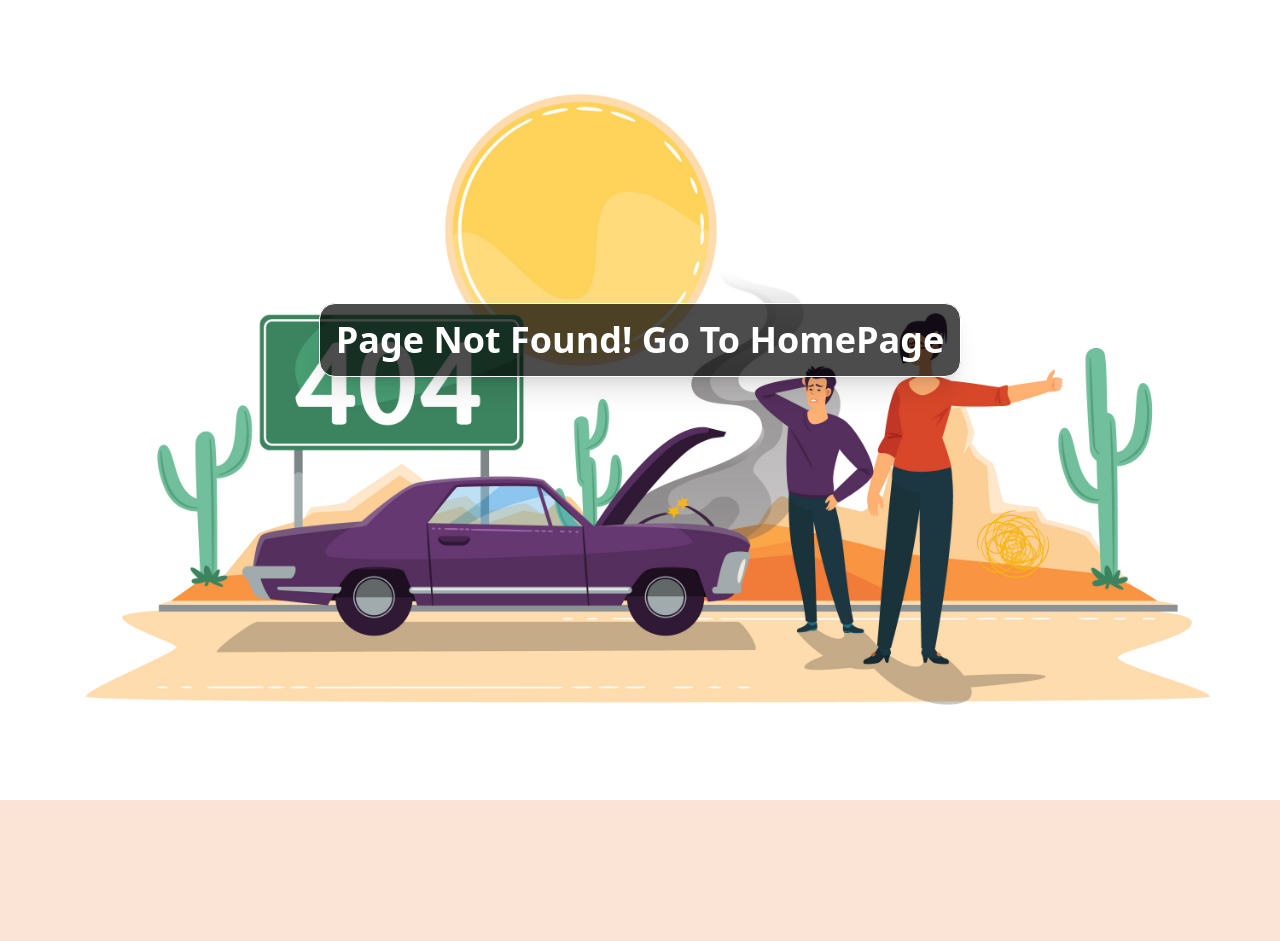
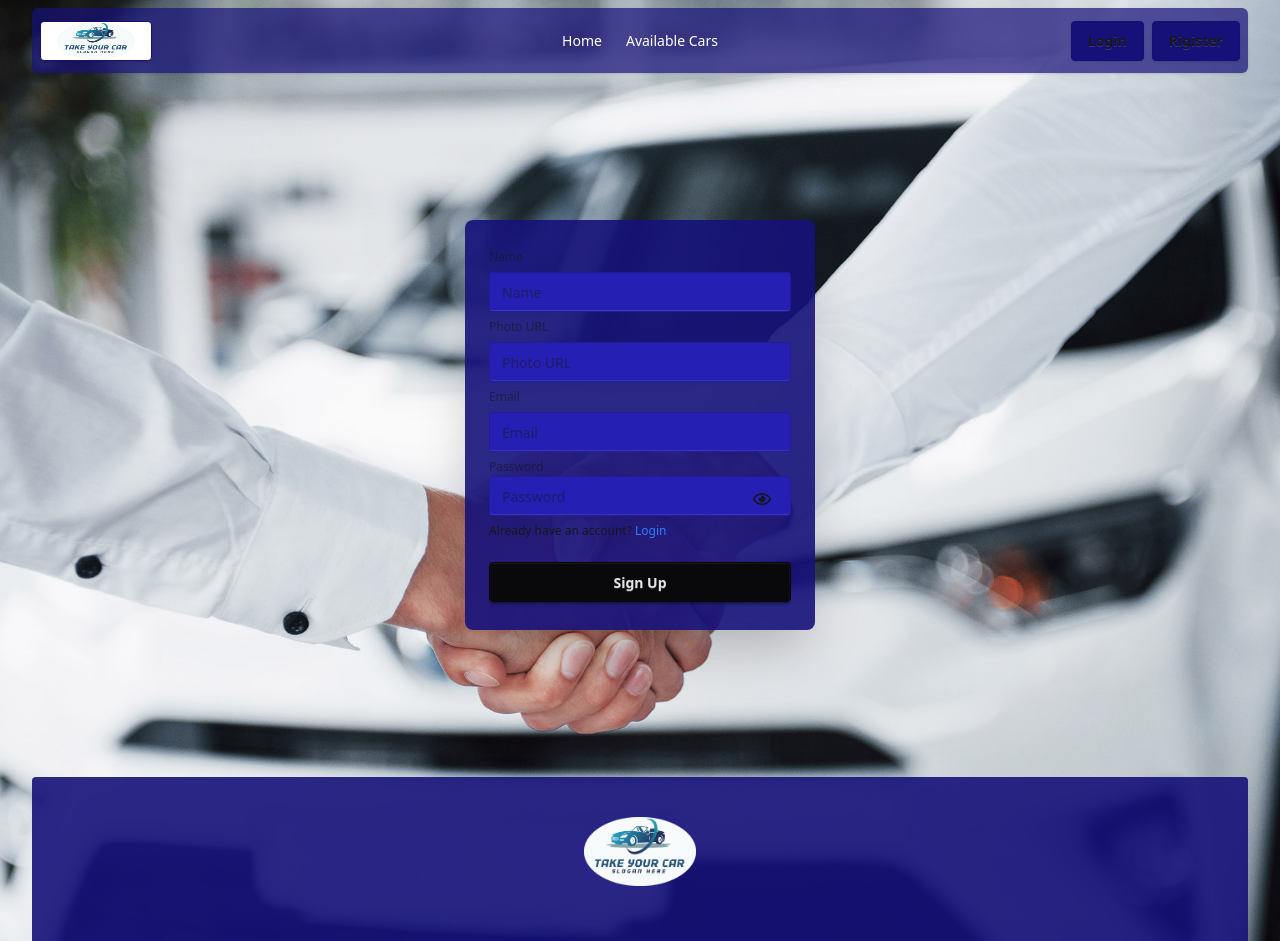
Before and after one commit to grashik99/car-rental-service-client, a React (Vite) app: page /register in a window 1280 px wide. Before the commit this address had no page. Shown: the top 941 px of the page. Before the commit the page ends 800 px from the top, so only its background shows below. Built offline with nearby package versions, Linux system fonts and the light colour scheme; no server answers.

Commit message:
Navbar section done

```diff
--- a/package.json
+++ b/package.json
@@ -14,6 +14,7 @@
     "firebase": "^11.8.1",
     "react": "^19.1.0",
     "react-dom": "^19.1.0",
+    "react-icons": "^5.5.0",
     "react-router": "^7.6.2",
     "tailwindcss": "^4.1.8"
   },
--- /dev/null
+++ b/src/components/register/Register.jsx
@@ -0,0 +1,106 @@
+import { use, useState } from "react";
+import { FaRegEye, FaRegEyeSlash } from "react-icons/fa";
+import { Link } from "react-router";
+import { AuthContext } from "../../context/AuthContext";
+
+const Register = () => {
+  const { createUserWithEmail, updateUser } = use(AuthContext);
+
+  const [showPass, setShowPass] = useState(false);
+  const handleSignUp = (e) => {
+    e.preventDefault();
+    const form = e.target;
+    const name = form.name.value;
+    const photo = form.photo.value;
+    const email = form.email.value;
+    const password = form.password.value;
+    // createNewUser.
+    createUserWithEmail(email, password)
+      .then((userCredential) => {
+        const user = userCredential.user;
+        const updateInfo = { displayName: name, photoURL: photo };
+        updateUser(updateInfo)
+          .then(() => {
+            // Profile updated!
+            // ...
+          })
+          .catch((error) => {
+            // An error occurred
+            // ...
+          });
+      })
+      .catch((error) => {
+        const errorCode = error.code;
+        const errorMessage = error.message;
+        // ..
+      });
+  };
+
+  const showPassword = () => {
+    setShowPass(!showPass);
+  };
+
+  return (
+    <div className="flex items-center justify-center h-[80vh]">
+      <div className="card bg-base-200/90 w-10/12 md:w-fit md:min-w-[350px] shrink-0 shadow-2xl">
+        <div className="card-body">
+          <form onSubmit={handleSignUp} className="fieldset">
+            <label className="label">Name</label>
+            <input
+              type="text"
+              className="input"
+              placeholder="Name"
+              name="name"
+              required
+            />
+
+            <label className="label">Photo URL</label>
+            <input
+              type="url"
+              className="input"
+              placeholder="Photo URL"
+              name="photo"
+              required
+            />
+
+            <label className="label">Email</label>
+            <input
+              type="email"
+              className="input"
+              placeholder="Email"
+              name="email"
+              required
+            />
+            <div className="relative z-50">
+              <label className="label">Password</label>
+              <input
+                type={showPass ? "text" : "password"}
+                className="input"
+                placeholder="Password"
+                name="password"
+                required
+              />
+              <div className="absolute right-5 top-1/2 text-lg z-10">
+                <button type="button" onClick={showPassword}>
+                  {showPass ? <FaRegEyeSlash /> : <FaRegEye />}
+                </button>
+              </div>
+            </div>
+            <div>
+              <p>
+                Already have an account?{" "}
+                <Link to="/signin" className="text-blue-500 link link-hover">
+                  Login
+                </Link>
+              </p>
+            </div>
+            <button type="submit" className="btn btn-neutral mt-4">
+              Sign Up
+            </button>
+          </form>
+        </div>
+      </div>
+    </div>
+  );
+};
+export default Register;
--- a/src/components/shared/Footer.jsx
+++ b/src/components/shared/Footer.jsx
@@ -1,16 +1,21 @@
+import Links from "./Links";
+import logo from "../../assets/logo-c.png";
+import { Link } from "react-router";
 
 const Footer = () => {
   return (
     <footer className="footer footer-horizontal footer-center rounded p-10 bg-base-200/90 text-white">
-        <nav className="grid grid-flow-col gap-4">
-          <a className="link link-hover">About us</a>
-          <a className="link link-hover">Contact</a>
-          <a className="link link-hover">Jobs</a>
-          <a className="link link-hover">Press kit</a>
-        </nav>
+      <Link to="/">
+        <img
+          src={logo}
+          className="w-28"
+          alt="logo"
+        />
+      </Link>
+      <ul className="menu menu-horizontal px-1 flex">{<Links />}</ul>
       <nav>
         <div className="grid grid-flow-col gap-4">
-            <a>
+          <a href="https://x.com/" target="_blank">
             <svg
               xmlns="http://www.w3.org/2000/svg"
               width="24"
@@ -21,7 +26,7 @@ const Footer = () => {
               <path d="M24 4.557c-.883.392-1.832.656-2.828.775 1.017-.609 1.798-1.574 2.165-2.724-.951.564-2.005.974-3.127 1.195-.897-.957-2.178-1.555-3.594-1.555-3.179 0-5.515 2.966-4.797 6.045-4.091-.205-7.719-2.165-10.148-5.144-1.29 2.213-.669 5.108 1.523 6.574-.806-.026-1.566-.247-2.229-.616-.054 2.281 1.581 4.415 3.949 4.89-.693.188-1.452.232-2.224.084.626 1.956 2.444 3.379 4.6 3.419-2.07 1.623-4.678 2.348-7.29 2.04 2.179 1.397 4.768 2.212 7.548 2.212 9.142 0 14.307-7.721 13.995-14.646.962-.695 1.797-1.562 2.457-2.549z"></path>
             </svg>
           </a>
-            <a>
+          <a href="https://youtube.com/" target="_blank">
             <svg
               xmlns="http://www.w3.org/2000/svg"
               width="24"
@@ -32,7 +37,7 @@ const Footer = () => {
               <path d="M19.615 3.184c-3.604-.246-11.631-.245-15.23 0-3.897.266-4.356 2.62-4.385 8.816.029 6.185.484 8.549 4.385 8.816 3.6.245 11.626.246 15.23 0 3.897-.266 4.356-2.62 4.385-8.816-.029-6.185-.484-8.549-4.385-8.816zm-10.615 12.816v-8l8 3.993-8 4.007z"></path>
             </svg>
           </a>
-            <a>
+          <a href="https://facebook.com/" target="_blank">
             <svg
               xmlns="http://www.w3.org/2000/svg"
               width="24"
--- a/src/components/shared/Links.jsx
+++ b/src/components/shared/Links.jsx
@@ -1,7 +1,9 @@
+import { use } from "react";
 import { NavLink } from "react-router";
+import { AuthContext } from "../../context/AuthContext";
 
 const Links = () => {
-  const user = false;
+  const {user} = use(AuthContext)
   return (
     <>
       <li className="">
--- a/src/components/shared/Navbar.jsx
+++ b/src/components/shared/Navbar.jsx
@@ -1,7 +1,10 @@
 import Links from "./Links";
 import logo from "../../assets/logo-c.png";
 import { Link } from "react-router";
+import { use } from "react";
+import { AuthContext } from "../../context/AuthContext";
 const Navbar = () => {
+  const { user } = use(AuthContext);
   return (
     <div className="navbar shadow-sm rounded-md bg-base-200/70 text-white">
       <div className="navbar-start">
@@ -32,7 +35,11 @@ const Navbar = () => {
           </ul>
         </div>
         <Link to="/">
-          <img src={logo} className="btn w-28 shadow bg-white hover:bg-white" alt="logo" />
+          <img
+            src={logo}
+            className="btn w-28 shadow bg-white hover:bg-white"
+            alt="logo"
+          />
         </Link>
       </div>
       <div className="navbar-center hidden lg:flex">
@@ -40,8 +47,51 @@ const Navbar = () => {
       </div>
       <div className="navbar-end">
         <div className="space-x-2">
-          <Link to='/login' className="btn shadow">Login</Link>
-          <Link to='/register' className="btn shadow">Rigister</Link>
+          {user ? (
+            <>
+              <div className="dropdown dropdown-end">
+                <div
+                  tabIndex={0}
+                  role="button"
+                  className="btn btn-ghost btn-circle avatar"
+                >
+                  <div className="w-10 rounded-full">
+                    <img
+                      alt="Tailwind CSS Navbar component"
+                      src={
+                        user?.photoURL
+                          ? user?.photoURL
+                          : "https://img.daisyui.com/images/stock/photo-1534528741775-53994a69daeb.webp"
+                      }
+                    />
+                  </div>
+                </div>
+                <ul
+                  tabIndex={0}
+                  className="menu menu-sm dropdown-content bg-base-100 rounded-box z-1 mt-3 w-52 p-2 shadow"
+                >
+                  <li>
+                    <a className="justify-between">Profile</a>
+                  </li>
+                  <li>
+                    <a>Settings</a>
+                  </li>
+                  <li>
+                    <a>Logout</a>
+                  </li>
+                </ul>
+              </div>
+            </>
+          ) : (
+            <>
+              <Link to="/login" className="btn shadow">
+                Login
+              </Link>
+              <Link to="/register" className="btn shadow">
+                Rigister
+              </Link>
+            </>
+          )}
         </div>
       </div>
     </div>
--- /dev/null
+++ b/src/context/AuthContext.jsx
@@ -0,0 +1,3 @@
+import { createContext } from "react";
+
+export const AuthContext = createContext();
--- /dev/null
+++ b/src/context/AuthProvider.jsx
@@ -0,0 +1,38 @@
+import {
+  createUserWithEmailAndPassword,
+  onAuthStateChanged,
+  updateProfile,
+} from "firebase/auth";
+import { AuthContext } from "./AuthContext";
+import { auth } from "../firebase/firebase.config";
+import { useEffect, useState } from "react";
+
+const AuthProvider = ({ children }) => {
+  const [user, setUser] = useState(null);
+
+  const createUserWithEmail = (email, password) => {
+    return createUserWithEmailAndPassword(auth, email, password);
+  };
+  const updateUser = (updateInfo) => {
+    return updateProfile(auth.currentUser, updateInfo);
+  };
+
+  useEffect(() => {
+    const unsubscribe = onAuthStateChanged(auth, (user) => {
+      setUser(user);
+    });
+    return unsubscribe;
+  }, []);
+
+  const authInfo = {
+    user,
+    setUser,
+    createUserWithEmail,
+    updateUser,
+  };
+
+  console.log(user)
+
+  return <AuthContext value={authInfo}>{children}</AuthContext>;
+};
+export default AuthProvider;
--- a/src/index.css
+++ b/src/index.css
@@ -6,10 +6,10 @@
   prefersdark: false;
   color-scheme: light;
 
-  --color-base-100: #fbe4d6;
-  --color-base-200: #261fb3;
-  --color-base-300: #161179;
-  --color-primary: #0c0950;
+  --color-base-primary: #fbe4d6;
+  --color-base-100: #261fb3;
+  --color-base-200: #161179;
+  --color-base-300: #0c0950;
   --color-primary-content: white;
 
   /* Optional additional tokens */
--- a/src/main.jsx
+++ b/src/main.jsx
@@ -3,9 +3,12 @@ import { createRoot } from "react-dom/client";
 import "./index.css";
 import { RouterProvider } from "react-router";
 import { router } from "./router/router";
+import AuthProvider from "./context/AuthProvider";
 
 createRoot(document.getElementById("root")).render(
   <StrictMode>
-    <RouterProvider router={router} />
+    <AuthProvider>
+      <RouterProvider router={router} />
+    </AuthProvider>
   </StrictMode>
 );
--- a/src/pages/Root.jsx
+++ b/src/pages/Root.jsx
@@ -9,7 +9,7 @@ const Root = () => {
       style={{ backgroundImage: `url(${bg})` }}
       className="min-h-screen bg-cover bg-center"
     >
-      <div className="max-w-7xl mx-auto md:ty-4 pt-2">
+      <div className="md:max-w-[95vw] mx-auto md:ty-4 pt-2">
         <Navbar />
         <div className="min-h-[70vh]  my-2 md:my-8 rounded-sm">
           <Outlet />
--- a/src/router/router.jsx
+++ b/src/router/router.jsx
@@ -2,6 +2,7 @@ import { createBrowserRouter } from "react-router";
 import Root from "../pages/Root";
 import Error from "../pages/Error";
 import HomeLayouts from "../layouts/HomeLayouts";
+import Register from "../components/register/Register";
 
 export const router = createBrowserRouter([
   {
@@ -13,6 +14,10 @@ export const router = createBrowserRouter([
         index: true,
         element: <HomeLayouts />,
       },
+      {
+        path: "/register",
+        element: <Register/>
+      }
     ],
   },
 ]);
```
Also changed, not shown: src/layouts/HomeLayouts.jsx (+3 -5 lines), 1 other file (tests, documents, lock files or other folders). Lines whose indentation alone changed are shown as unchanged.
